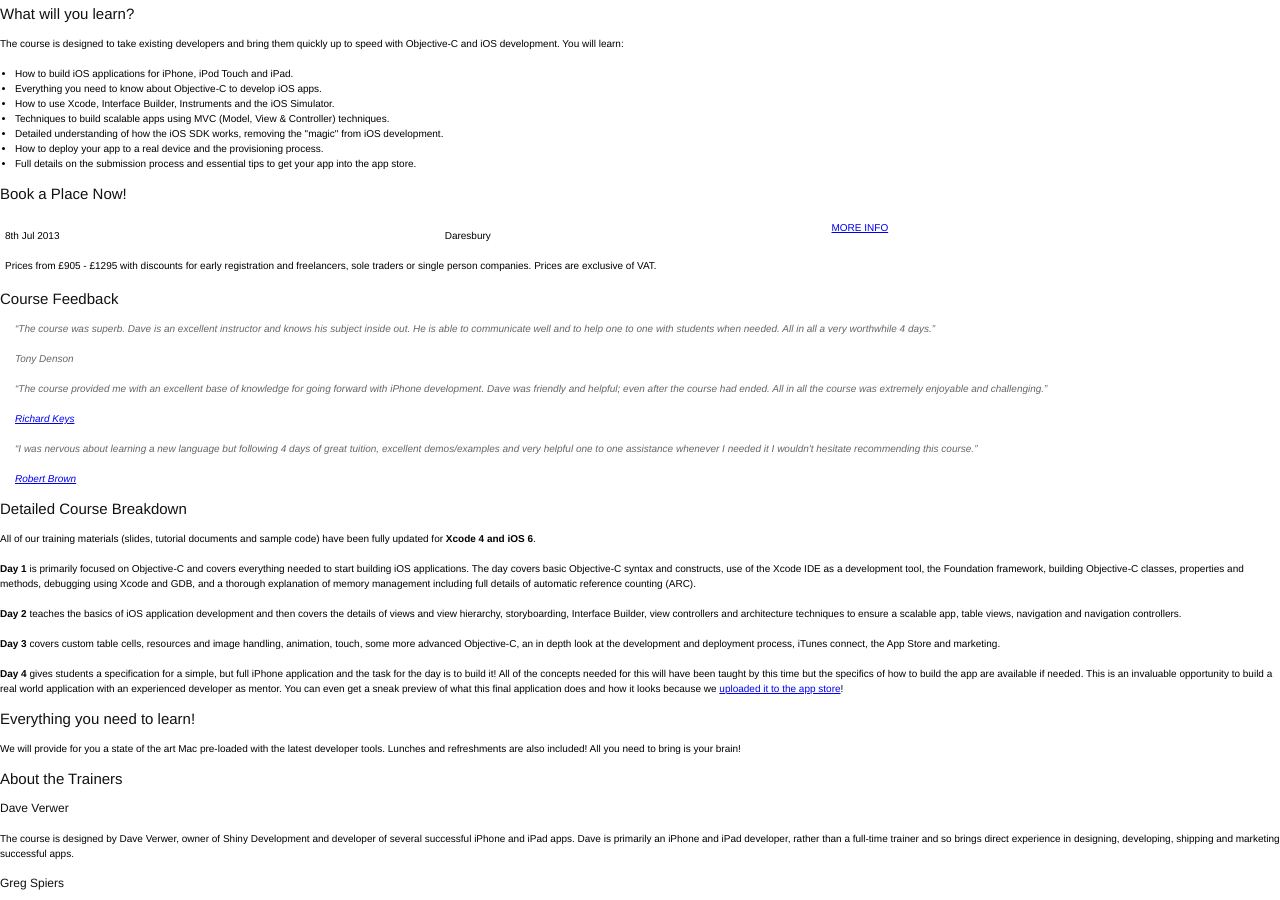
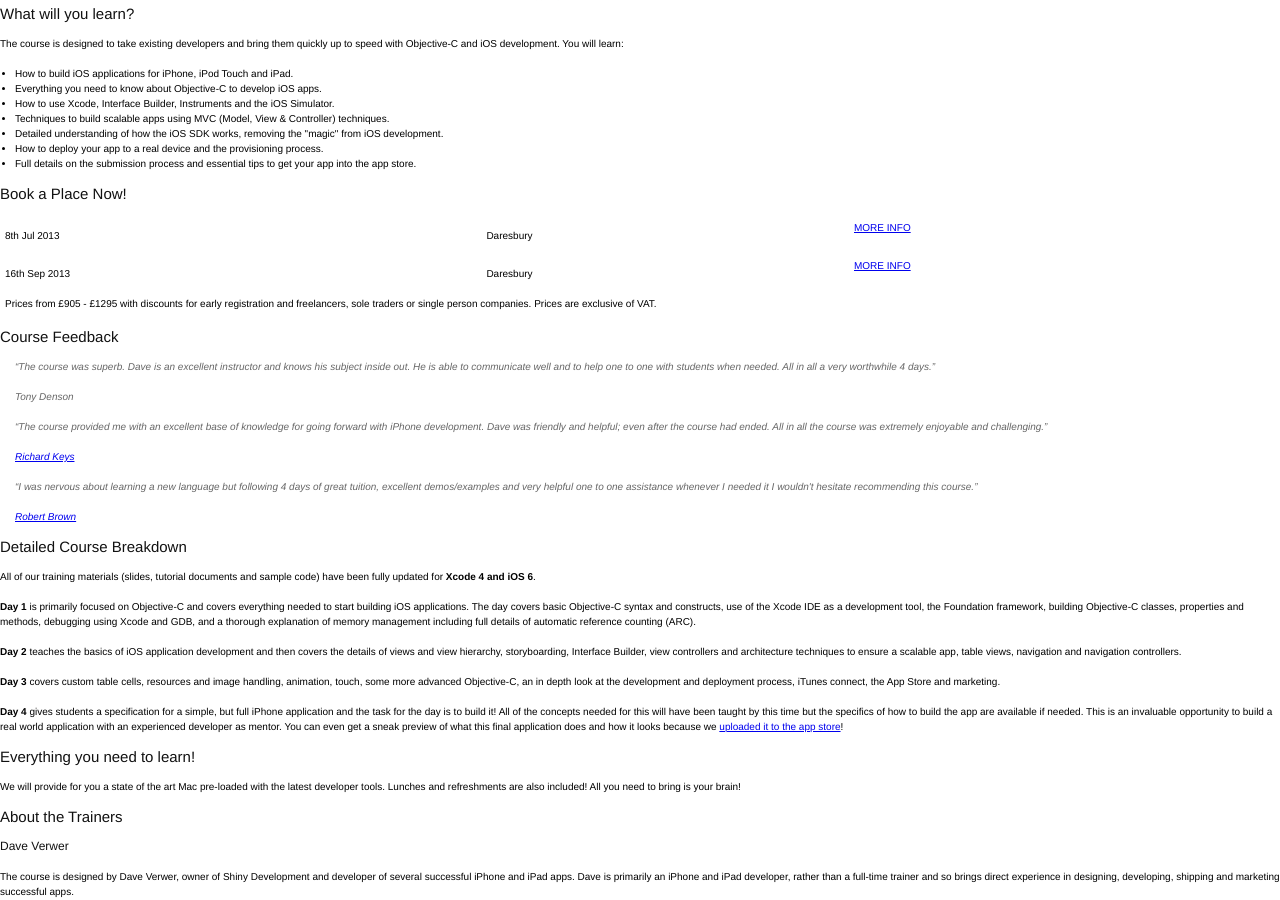
Before and after one commit to shinydevelopment/ShinyDevelopment-Holding, a Jekyll site: the page built from public-training.html, in a window 1280 px wide and 900 px high, scrolled down 493 px. Built offline with Jekyll 4.4.1, drawn with Linux system fonts in a browser that asks for light colours; Markdown is read by kramdown in place of the engine named in the settings; comment, search, counter and statistics services are not loaded.

Commit message:
Added next training course date

```diff
--- a/_includes/training_dates.html
+++ b/_includes/training_dates.html
@@ -5,6 +5,11 @@
     <td class="register"><p class="booking-link"><a href="http://iosdevelopment-daresbury-july2013.eventbrite.co.uk">MORE INFO</a></p></td>
   </tr>
   <tr>
+    <td class="date">16th&nbsp;Sep&nbsp;2013</td>
+    <td class="location">Daresbury</td>
+    <td class="register"><p class="booking-link"><a href="http://iosdevelopment-daresbury-sept2013.eventbrite.com">MORE INFO</a></p></td>
+  </tr>
+  <tr>
     <td colspan="3">Prices from &pound;905 - &pound;1295 with discounts for early registration and freelancers, sole traders or single person companies. Prices are exclusive of VAT.</td>
   </tr>
 </table>
```
